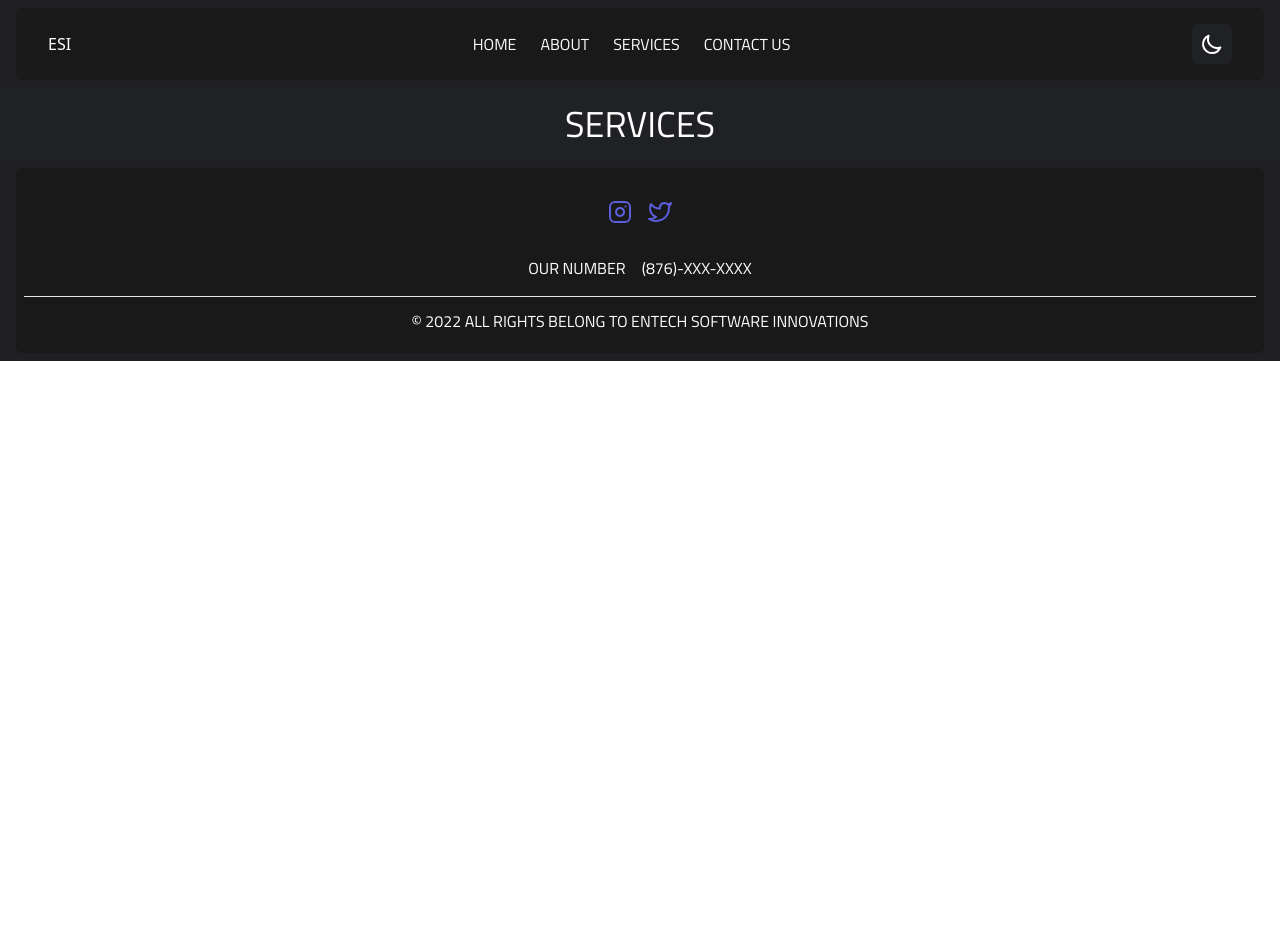
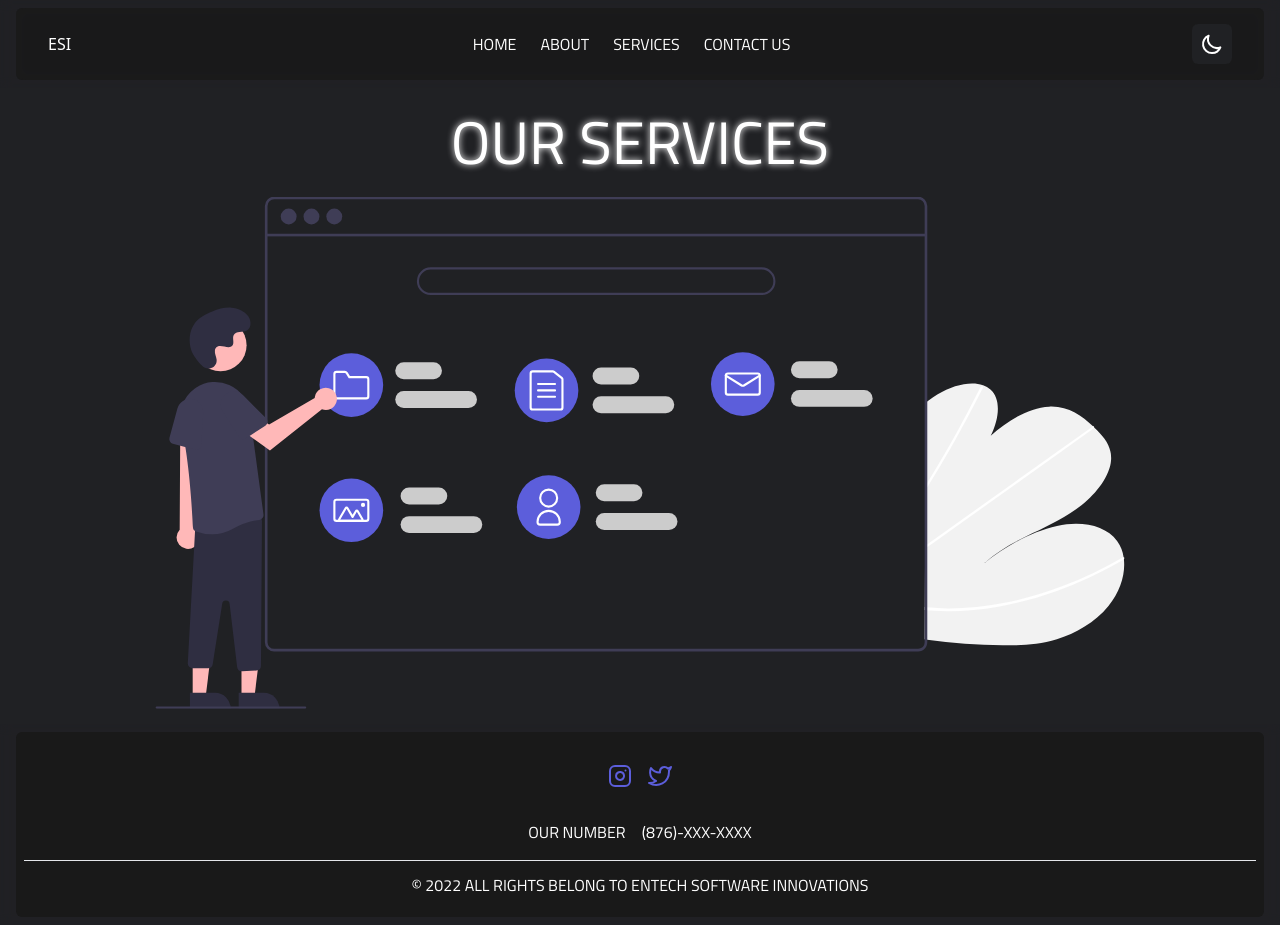
Before and after one commit to ChromeMatic/ESI, a Vue app: page /services in a window 1280 px wide. Before the commit the page ends 800 px from the top, so only its background shows below. Built offline with nearby package versions, Linux system fonts and the light colour scheme.

Commit message:
page contet added

```diff
--- a/src/pages/About.vue
+++ b/src/pages/About.vue
@@ -6,10 +6,10 @@ import { motion1 } from "../VueMotions/montions"
   <div class="flex flex-col space-y-2 font-TW">
 
     <div class="flex justify-center items-center py-4 font-TW text-white space-x-2">
-     <img v-motion="motion1" class="w-full h-128" src="../assets/undraw_pair_programming_re_or4x.svg">
+      <img v-motion="motion1" class="w-full lg:h-128 h-64" src="../assets/undraw_pair_programming_re_or4x.svg">
     </div>
 
-  <h1 class="uppercase text-center text-6xl text-white">
+    <h1 class="uppercase text-center lg:text-6xl text-4xl text-white">
       About US
     </h1>
 
--- a/src/pages/Services.vue
+++ b/src/pages/Services.vue
@@ -1,10 +1,17 @@
 <script setup lang="ts">
+import { motion2,glowText } from "../VueMotions/montions"
 </script>
 
 <template>
-   <div class="flex justify-center items-center py-4 font-TW text-white">
-      <h1 class="text-center text-4xl uppercase ">
-       Services
+   <div class="flex flex-col space-y-2 font-TW">
+
+      <h1 v-motion="glowText" class="uppercase text-center lg:text-6xl text-4xl text-white pt-6">
+        our services
       </h1>
-   </div>
+
+      <div class="flex justify-center items-center lg:py-4 py-2 lg:px-0 px-2 font-TW text-white space-x-2">
+         <img v-motion="motion2" class="w-full lg:h-128 h-64" src="../assets/services.svg">
+      </div>
+
+  </div>
 </template>
--- a/src/pages/contact.vue
+++ b/src/pages/contact.vue
@@ -1,10 +1,17 @@
 <script setup lang="ts">
+ import { motion1 } from "../VueMotions/montions"
 </script>
 
 <template>
-    <div class="flex justify-center items-center py-4 font-TW text-white">
-      <h1 class="text-center text-4xl uppercase ">
-        contact us
-      </h1>
-   </div>
+    <div class="flex flex-col space-y-2 font-TW">
+
+     <h1 class="uppercase text-center lg:text-5xl text-4xl text-white py-4">
+      contact us
+     </h1>
+
+     <div class="flex justify-center items-center py-4 font-TW text-white space-x-2">
+      <img v-motion="motion1" class="w-full lg:h-128 h-64" src="../assets/contactUs.svg">
+     </div>
+
+  </div>
 </template>
```
Also changed, not shown: src/assets/contactUs.svg (added), src/assets/services.svg (added). Lines whose indentation alone changed are shown as unchanged.
